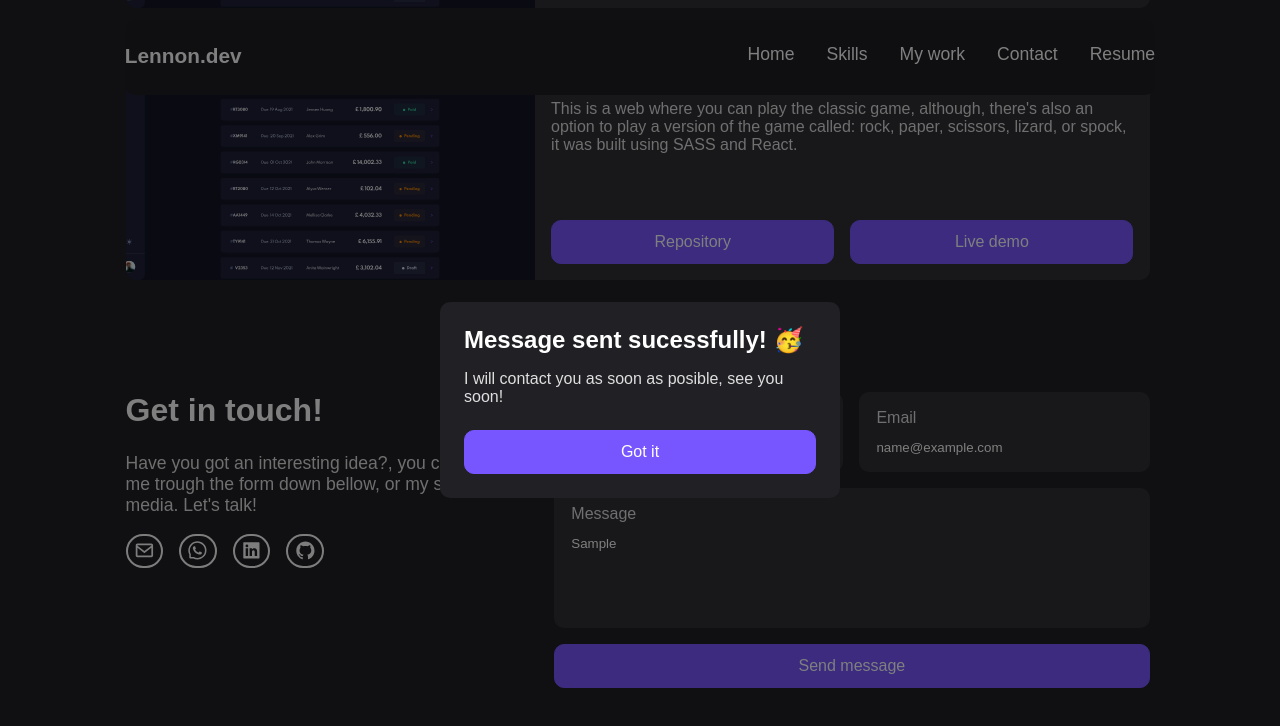
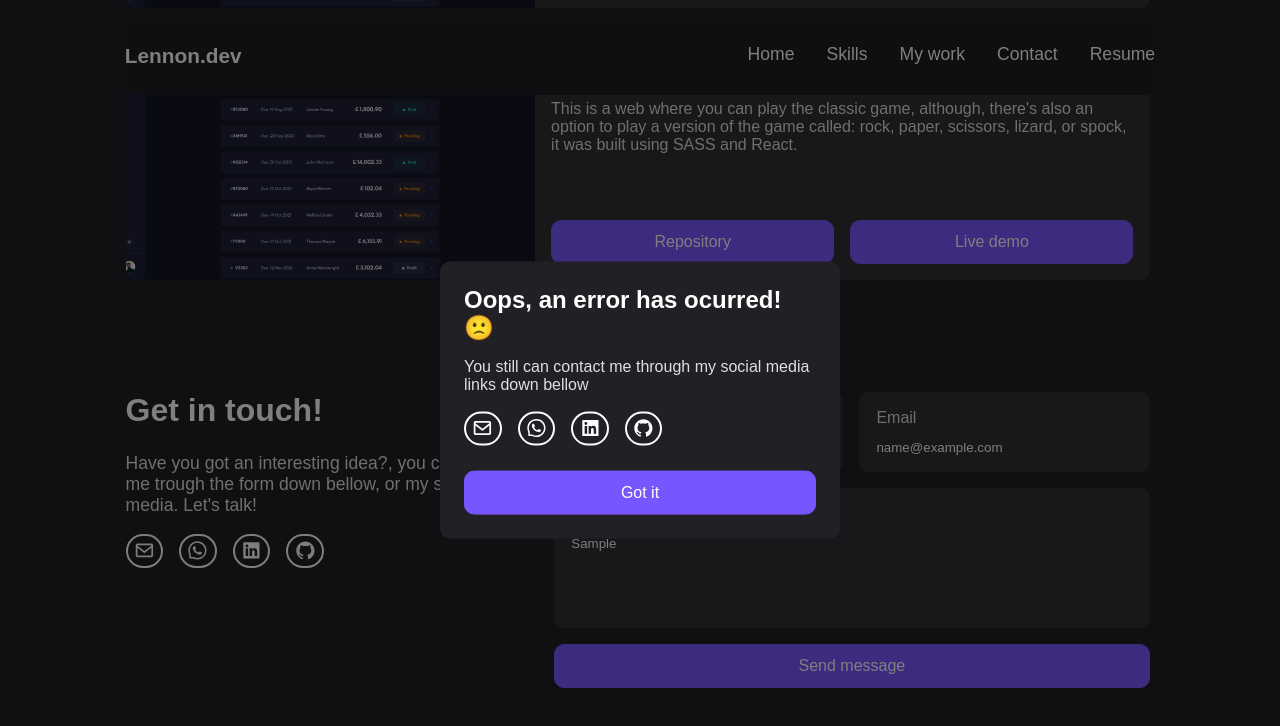
Before and after one commit to LennonPerez/new-portfolio, a Next.js app: page / in a window 1280 px wide. Both pictures are taken after typing "Sample", "name@example.com", "Sample" into the empty fields and a click on the button "Send message". Shown: the part 2274-3000 px from the top of the page. Built offline with nearby package versions, Linux system fonts and the light colour scheme; a web font is replaced by a local one.

Commit message:
navbar overlay fixed

```diff
--- a/components/Navbar.tsx
+++ b/components/Navbar.tsx
@@ -146,7 +146,6 @@ const NavbarStyles = styled.div<NavbarProps>`
     width: 1.5rem;
     height: 1.7rem;
     cursor: pointer;
-    transition: color 0.3s ease-in-out;
 
     @media (min-width: 768px) {
       display: none;
--- a/components/sections/ContactSection.tsx
+++ b/components/sections/ContactSection.tsx
@@ -81,9 +81,9 @@ export default function ContactSection() {
           />
           <Button
             isDisabled={isSending}
-            // buttonType="submit"
-            buttonType="button"
-            onClick={() => setIsModalOpen(true)}
+            buttonType="submit"
+            // buttonType="button"
+            // onClick={() => setIsModalOpen(true)}
           >
             Send message
           </Button>
--- a/components/shared/Modal.tsx
+++ b/components/shared/Modal.tsx
@@ -1,5 +1,5 @@
 /* eslint-disable react-hooks/exhaustive-deps */
-import { FunctionComponent, useEffect } from "react";
+import { FunctionComponent, useEffect, useState } from "react";
 import ReactDOM from "react-dom";
 import styled from "styled-components";
 
@@ -11,6 +11,9 @@ interface ModalProps {
 }
 
 const Modal: FunctionComponent<ModalProps> = (props) => {
+  const [renderModal, setRenderModal] = useState(false);
+  const [showModal, setShowModal] = useState(false);
+
   // let container: HTMLDivElement | undefined;
 
   // if (typeof window !== "undefined") {
@@ -23,15 +26,33 @@ const Modal: FunctionComponent<ModalProps> = (props) => {
   useEffect(() => {
     document.body.style.overflow = props.isOpen ? "hidden" : " auto";
     document.body.style.paddingRight = props.isOpen ? "5px" : "0";
+    document.body.style.paddingRight = props.isOpen ? "5px" : "0";
+
+    if (props.isOpen) {
+      setRenderModal(true);
+      setShowModal(true);
+    } else {
+      setShowModal(false);
+      setTimeout(() => setRenderModal(false), 200);
+    }
   }, [props.isOpen]);
 
-  const element: JSX.Element | null = props.isOpen ? (
+  const onCloseModal = () => {
+    if (!props.isDimisible) return;
+
+    setShowModal(false);
+    setTimeout(() => props.onClose(), 200);
+  };
+
+  const element: JSX.Element | null = renderModal ? (
     <ModalContainer {...props}>
       <div
-        className="overlay"
-        onClick={() => (props.isDimisible ? props.onClose() : null)}
+        className={`overlay ${showModal ? "overlay-fade-in" : ""}`}
+        onClick={onCloseModal}
       />
-      <div className="modal active">{props.children}</div>
+      <div className={`modal ${showModal ? "modal-show" : "modal-hide"}`}>
+        {props.children}
+      </div>
     </ModalContainer>
   ) : null;
 
@@ -50,7 +71,12 @@ const ModalContainer = styled.div<ModalProps>`
     right: 0;
     left: 0;
     z-index: 20;
+    opacity: 0;
     background-color: rgba(0, 0, 0, 0.5);
+    transition: opacity 0.3s ease-in-out;
+  }
+  .overlay-fade-in {
+    opacity: 1;
   }
   .modal {
     position: fixed;
@@ -60,13 +86,19 @@ const ModalContainer = styled.div<ModalProps>`
     background-color: #202025;
     padding: 1.5rem;
     z-index: 20;
-    opacity: 1;
     transform: translate(-50%, -50%);
-    animation: modal-animation 0.3s ease-in-out;
+  }
 
-    @keyframes modal-animation {
+  .modal-show {
+    animation: show-modal-animation 0.2s ease-in-out forwards;
+  }
+  .modal-hide {
+    animation: hide-modal-animation 0.2s ease-in-out forwards;
+  }
+
+  @keyframes show-modal-animation {
     from {
-        opacity: 0.5;
+      opacity: 0;
       right: -5rem;
     }
     to {
@@ -74,6 +106,16 @@ const ModalContainer = styled.div<ModalProps>`
       right: 0;
     }
   }
+
+  @keyframes hide-modal-animation {
+    from {
+      opacity: 1;
+      right: 0;
+    }
+    to {
+      opacity: 0;
+      right: -5rem;
+    }
   }
 `;
 
```
Lines whose indentation alone changed are shown as unchanged.
